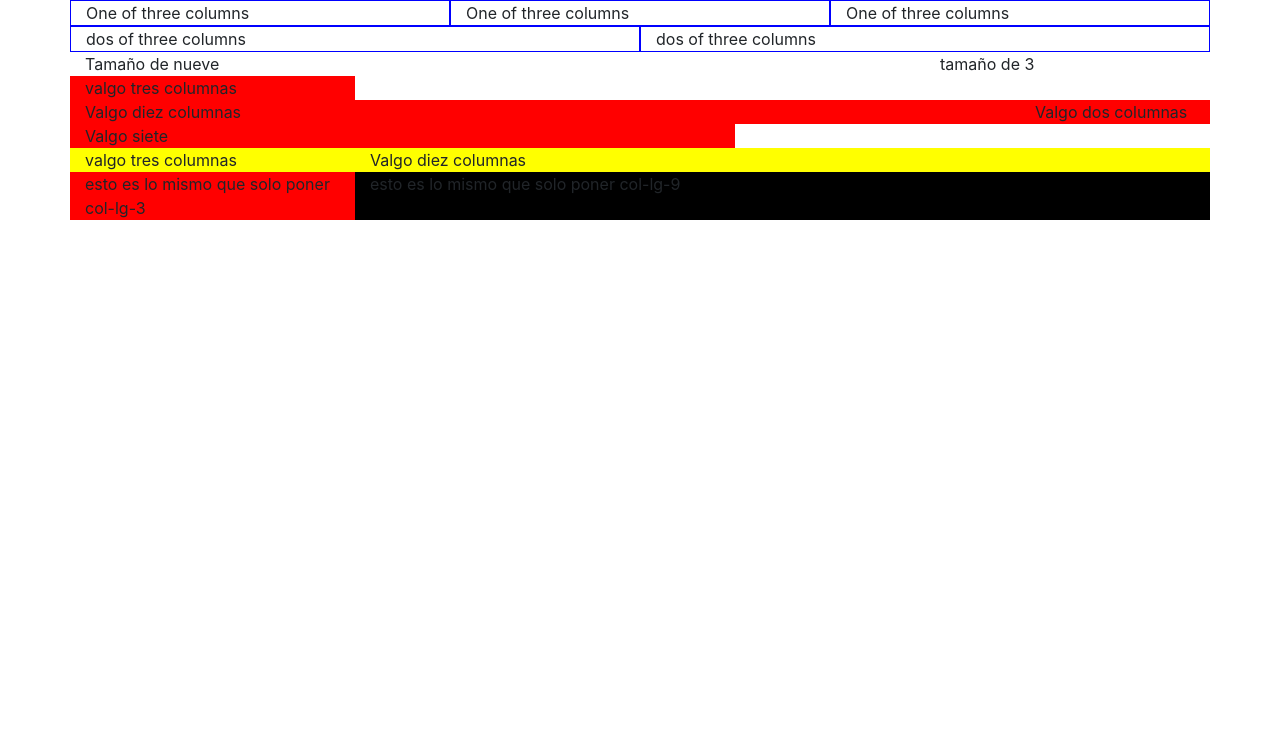
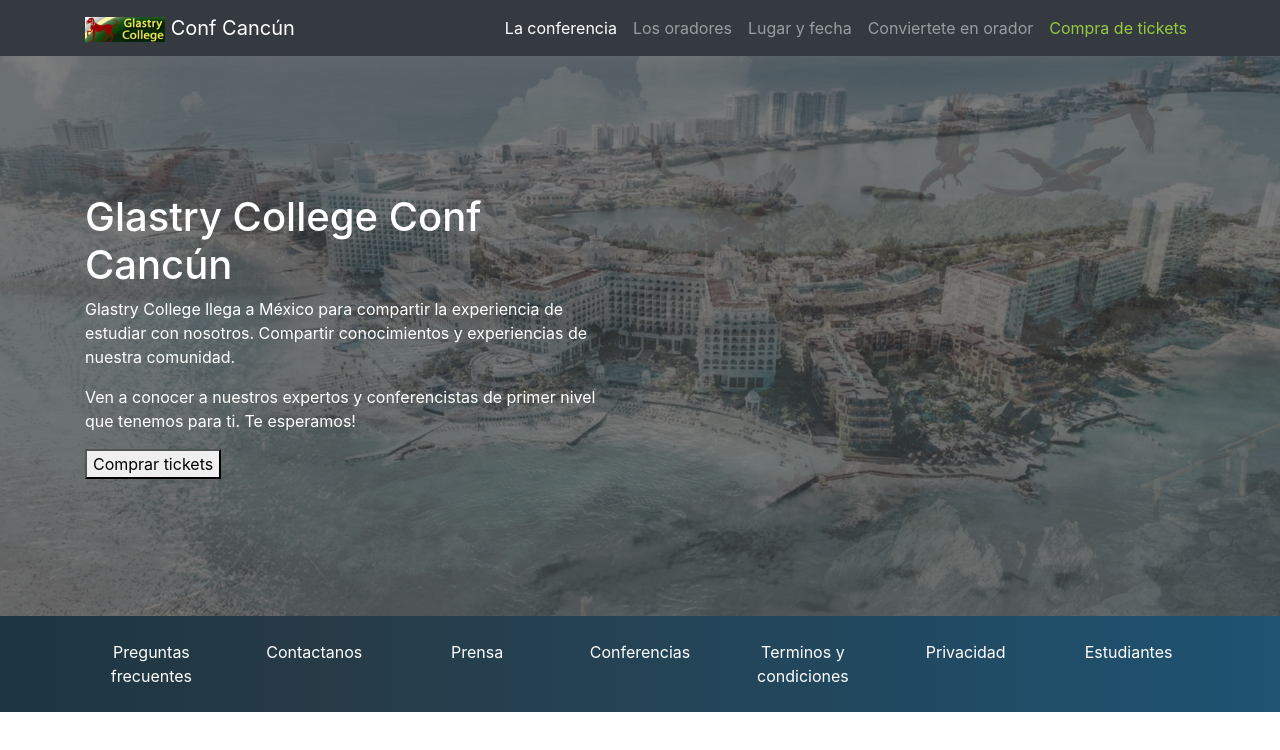
Before and after one commit to rych182/bootstrap4-p, a plain HTML site: page index.html in a window 1280 px wide. Drawn offline with nearby package versions, Linux system fonts and the light colour scheme.

Commit message:
Hice el footer, main, header y slider

```diff
--- /dev/null
+++ b/index.css
@@ -0,0 +1,46 @@
+.text-conferencia{
+  color: #97c93e !important;
+}
+
+#header img{
+  width: 80px;
+}
+
+#main img{
+  max-height: 70vh;
+  object-fit: cover;
+/*object-fit: estira la imagen y hace un pequeño zoom*/
+  filter: grayscale(70%);
+}
+
+#carousel{
+  position: relative;
+}
+
+#carousel .overlay{
+  /*Para que el overlay se expanda por todo el alto del carousel y
+  todo el ancho también,ya que no sabemos los anchos de la pantalla*/
+  position: absolute;
+  top:0;
+  bottom: 0;
+  left:0;
+  right:0;
+  /*Para que el color del texto contraste bien con el gris de las imagens*/
+  background-color: rgba(0, 0, 0, 0.5);
+  color: white;
+}
+
+/*Para que el align-items-center que esta en el row pueda centrar todo el texto
+donde esta el slide*/
+#carousel .overlay .container,
+#carousel .overlay .row{
+  height: 100%;
+}
+
+#footer{
+  background: linear-gradient(90deg,#1c3643,#273b47 25%,#1e5372);
+}
+
+#footer a{
+  color: #fff;
+}
--- a/index.html
+++ b/index.html
@@ -17,80 +17,117 @@
 
     <!-- Bootstrap CSS -->
     <link rel="stylesheet" href="https://stackpath.bootstrapcdn.com/bootstrap/4.1.3/css/bootstrap.min.css" integrity="sha384-MCw98/SFnGE8fJT3GXwEOngsV7Zt27NXFoaoApmYm81iuXoPkFOJwJ8ERdknLPMO" crossorigin="anonymous">
-    <title>Hello, world!</title>
-    <style media="screen">
-      .col{
-        border: solid 1px blue;
-      }
-    </style>
-
-
+    <title>Conference!!</title>
+    <link rel="stylesheet" href="index.css">
   </head>
   <body>
+<!--          HEADER          -->
+    <nav id= "header" class="navbar navbar-expand-lg navbar-dark bg-dark">
       <div class="container">
-      <div class="row">
-        <div class="col">
-          One of three columns
-        </div>
-        <div class="col">
-          One of three columns
-        </div>
-        <div class="col">
-          One of three columns
+        <a class="navbar-brand" href="#">
+          <img src="assets/images/logo.jpg" alt="Logo">
+          Conf Cancún
+        </a>
+        <button class="navbar-toggler" type="button" data-toggle="collapse" data-target="#navbarSupportedContent" aria-controls="navbarSupportedContent" aria-expanded="false" aria-label="Toggle navigation">
+          <span class="navbar-toggler-icon"></span>
+        </button>
+
+        <div class="collapse navbar-collapse" id="navbarSupportedContent">
+          <ul class="navbar-nav ml-auto">
+            <!--mr=margin-right
+           ml=margin-left
+         Con ml-auto empujas todo de izquierda hacia la derecha-->
+            <li class="nav-item active">
+              <a class="nav-link" href="#">La conferencia</a>
+            </li>
+            <li class="nav-item">
+              <a class="nav-link" href="#">Los oradores</a>
+            </li>
+            <li class="nav-item">
+              <a class="nav-link" href="#">Lugar y fecha</a>
+            </li>
+            <li class="nav-item">
+              <a class="nav-link" href="#">Conviertete en orador</a>
+            </li>
+            <li class="nav-item">
+              <a class="nav-link text-conferencia" href="#">Compra de tickets</a>
+            </li>
+          </ul>
         </div>
       </div>
+    </nav>
+<!--         CERRAMOS HEADER          -->
 
-      <div class="row">
-        <div class="col">
-          dos of three columns
+<!--        ============ MAIN ============  -->
+<main id="main">
+  <div id="carousel" class="carousel slide carousel-fade" data-ride="carousel" data-pause="false">
+    <!--data-pause="false": Evita la pause del carousel -->
+    <div class="carousel-inner">
+      <div class="carousel-item active">
+        <img class="d-block w-100" src="assets/images/cancun.jpg" alt="Cancun1">
       </div>
-        <div class="col">
-          dos of three columns
+      <div class="carousel-item">
+        <img class="d-block w-100" src="assets/images/cancun1.jpg" alt="Cancun2">
       </div>
+      <div class="carousel-item">
+        <img class="d-block w-100" src="assets/images/cancun2.jpg" alt="Cancun3">
       </div>
-
-      <div class="row">
-        <div class="col-9">
-          Tamaño de nueve
-        </div>
-        <div class="col-3">
-          tamaño de 3
-        </div>
-      </div>
-
-      <div class="row">
-        <div class="col-3" style= "background: red;">
-          valgo tres columnas
-        </div>
-        <div class="col-10" style= "background: red;">
-          Valgo diez columnas
-        </div>
-        <div class="col-2" style= "background: red;">
-          Valgo dos columnas
-        </div>
-        <div class="col-7" style= "background: red;">
-          Valgo siete
-        </div>
-      </div>
-
-          <div class="row">
-            <div class="col-lg-3" style= "background: yellow;">
-              valgo tres columnas
-            </div>
-            <div class="col-lg-9" style= "background: yellow;">
-              Valgo diez columnas
-            </div>
-          </div>
-
-          <div class="row">
-            <div class="col-12 col-lg-3" style= "background: red;">
-              esto es lo mismo que solo poner col-lg-3
-            </div>
-            <div class="col-12 col-lg-9" style= "background: black;">
-              esto es lo mismo que solo poner col-lg-9
+      <div class="overlay">
+        <div class="container">
+          <div class="row align-items-center">
+            <div class="col-md-6">
+              <!--offset-md-6 deja un espacio de 6 columnas desde el lado izquierdo-->
+              <!--d-none d-md-block: la clase sirve para desaparecer cosas pero decirle
+            también en que tamaños si quieres que aparezca-->
+                <h1>Glastry College Conf Cancún</h1>
+                <p class="d-none d-md-block">Glastry College llega a México para compartir la experiencia de estudiar con nosotros.
+                Compartir conocimientos y experiencias de nuestra comunidad.</p>
+                <p class="d-none d-md-block">Ven a conocer a nuestros expertos y conferencistas de primer nivel que tenemos para ti.
+                Te esperamos!</p>
+                <button type="button" name="button">Comprar tickets</button>
             </div>
           </div>
         </div>
+      </div>
+    </div>
+  </div>
+</main>
+
+<!--        ============ CERRAR MAIN ============  -->
+
+
+<!--          FOOTER          -->
+    <footer id="footer" class="pb-4 pt-4">
+      <!--pb = padding-bottom
+          pt = padding-top-->
+      <div class="container">
+        <div class="row text-center">
+          <div class="col-12 col-lg">
+            <a href="#">Preguntas frecuentes</a>
+          </div>
+          <div class="col-12 col-lg">
+            <a href="#">Contactanos</a>
+          </div>
+          <div class="col-12 col-lg">
+            <a href="#">Prensa</a>
+          </div>
+          <div class="col-12 col-lg">
+            <a href="#">Conferencias</a>
+          </div>
+          <div class="col-12 col-lg">
+            <a href="#">Terminos y condiciones</a>
+          </div>
+          <div class="col-12 col-lg">
+            <a href="#">Privacidad</a>
+          </div>
+          <div class="col-12 col-lg">
+            <a href="#">Estudiantes</a>
+          </div>
+        </div>
+      </div>
+    </footer>
+<!--          CERRAMOS FOOTER          -->
+
 
     <!-- Optional JavaScript -->
     <!-- jQuery first, then Popper.js, then Bootstrap JS -->
```
Also changed, not shown: assets/images/cancun.jpg (added), assets/images/cancun1.jpg (added), assets/images/cancun2.jpg (added), assets/images/logo.jpg (added). Lines whose indentation alone changed are shown as unchanged.
